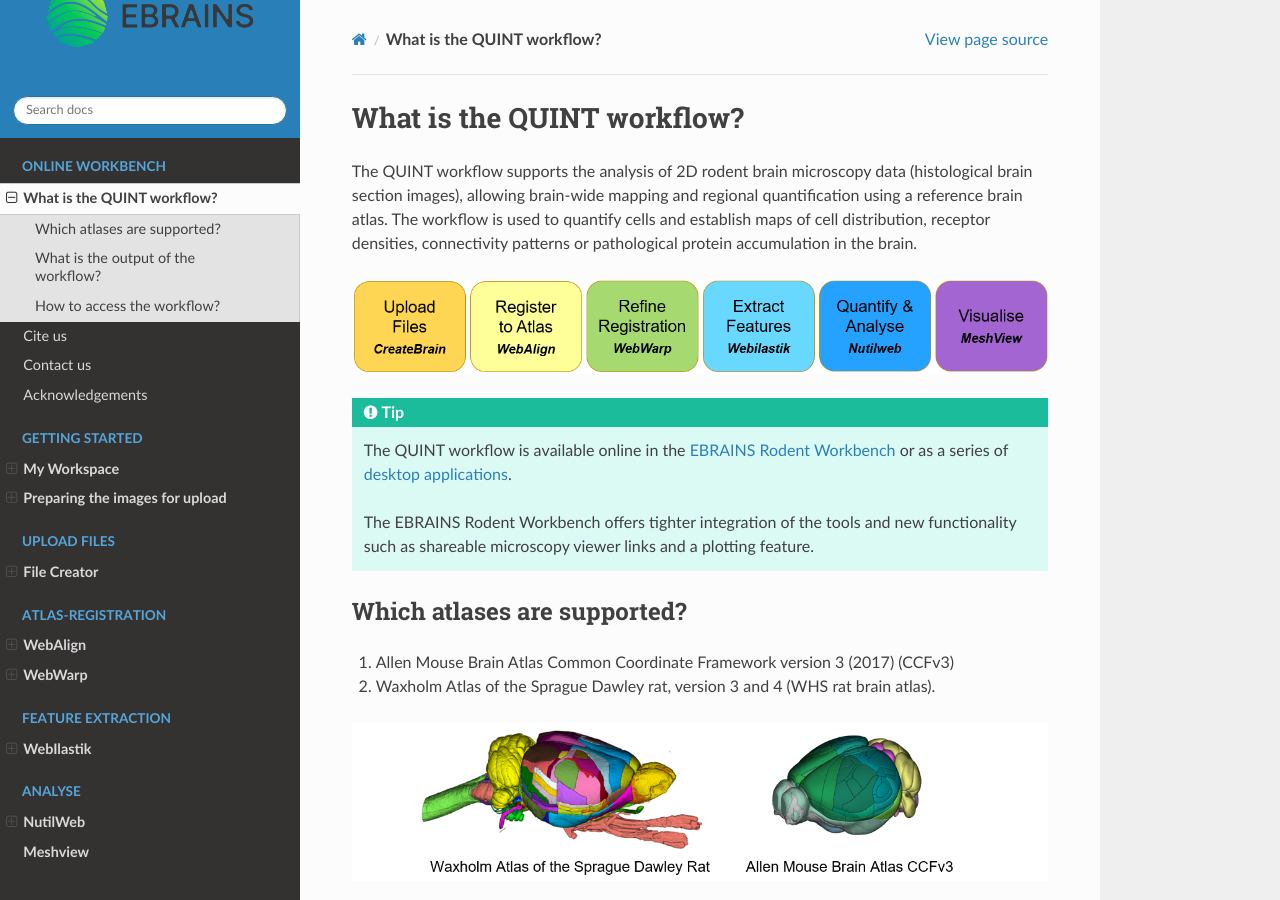
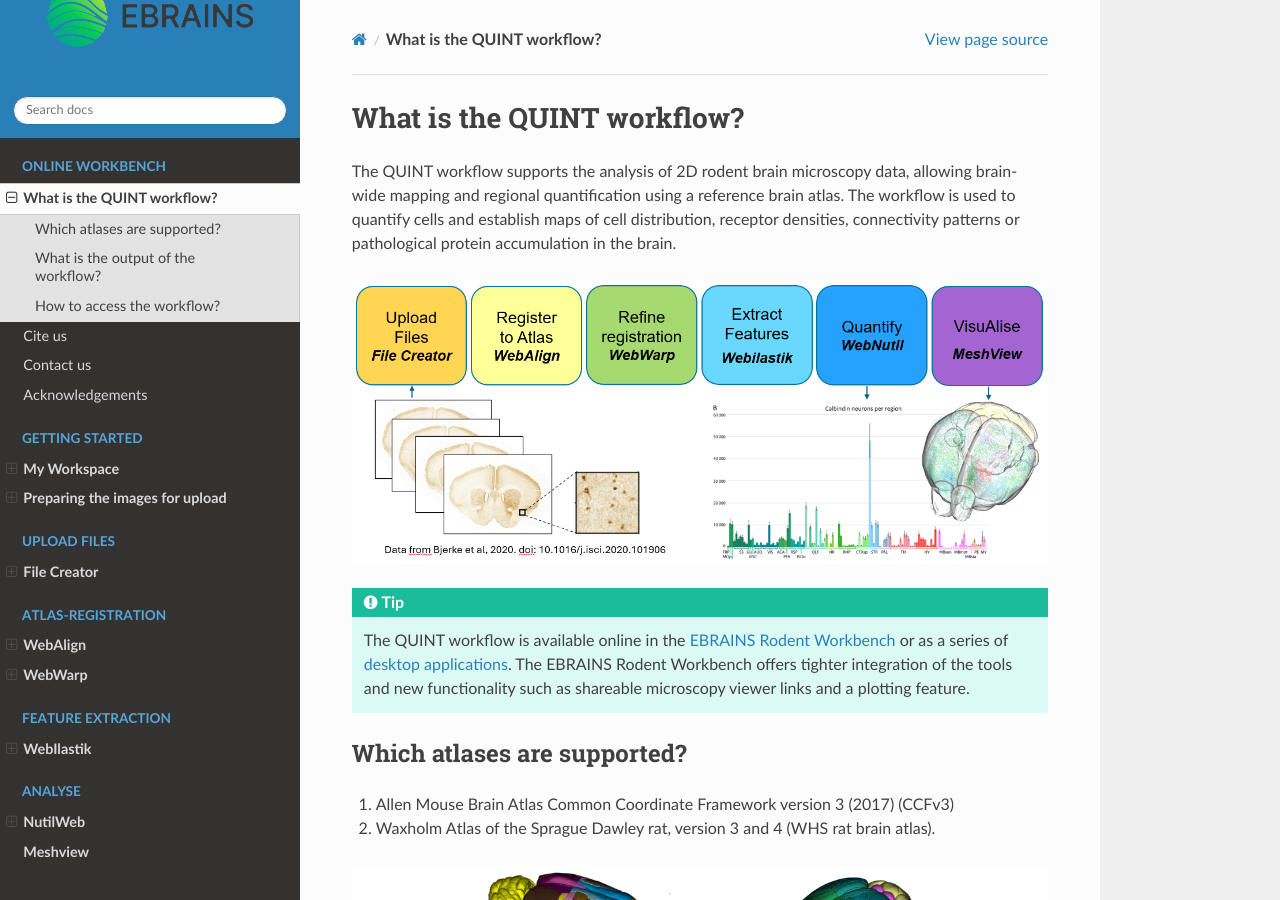
Before and after one commit to Neural-Systems-at-UIO/QUINT_webtools, a Sphinx documentation site: the page built from docs/QUINTintro_new.rst, in a window 1280 px wide and 900 px high. Built offline with Sphinx 7.4.7 and the Read the Docs theme 3.1.0, drawn with Linux system fonts in a browser that asks for light colours.

Commit message:
New image

```diff
--- a/docs/QUINTintro_new.rst
+++ b/docs/QUINTintro_new.rst
@@ -1,14 +1,12 @@
 **What is the QUINT workflow?**
 ===============================
 
-The QUINT workflow supports the analysis of 2D rodent brain microscopy data (histological brain section images), allowing brain-wide mapping and regional quantification using a reference brain atlas. The workflow is used to quantify cells and establish maps of cell distribution, receptor densities, connectivity patterns or pathological protein accumulation in the brain.
+The QUINT workflow supports the analysis of 2D rodent brain microscopy data, allowing brain-wide mapping and regional quantification using a reference brain atlas. The workflow is used to quantify cells and establish maps of cell distribution, receptor densities, connectivity patterns or pathological protein accumulation in the brain.
 
-.. image:: images/QUINTsummary_2.PNG
+.. image:: images/QUINT_withexample.png
 
 .. tip::
-   The QUINT workflow is available online in the `EBRAINS Rodent Workbench <https://rodentworkbench.apps.ebrains.eu/>`_ or as a series of `desktop applications <https://quint-workflow.readthedocs.io/en/latest/>`_.
-
-   The EBRAINS Rodent Workbench offers tighter integration of the tools and new functionality such as shareable microscopy viewer links and a plotting feature.
+   The QUINT workflow is available online in the `EBRAINS Rodent Workbench <https://rodentworkbench.apps.ebrains.eu/>`_ or as a series of `desktop applications <https://quint-workflow.readthedocs.io/en/latest/>`_. The EBRAINS Rodent Workbench offers tighter integration of the tools and new functionality such as shareable microscopy viewer links and a plotting feature.
 
 Which atlases are supported?
 -----------------------------
```
Also changed, not shown: docs/images/QUINT_withexample.png (added).
